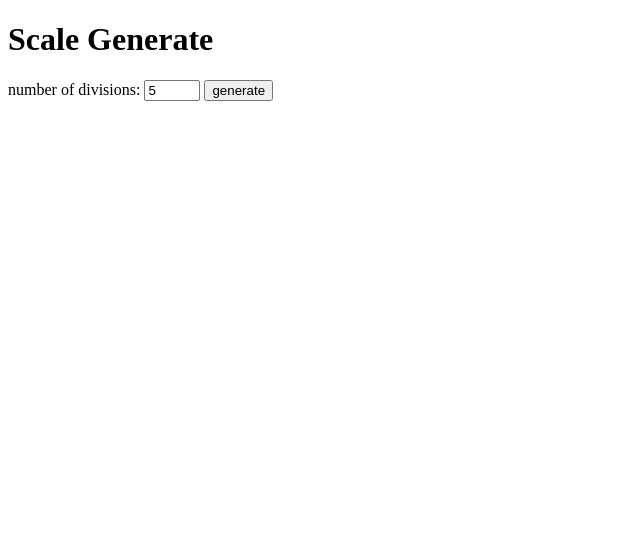
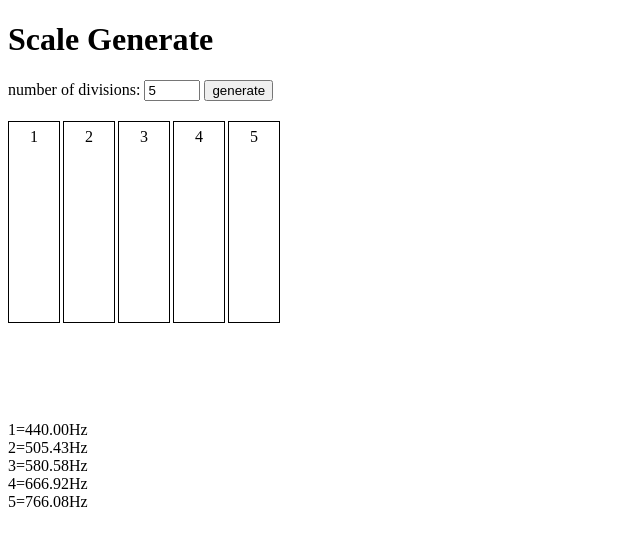
Before and after one commit to LamoNagasaka/microtone_block, a plain HTML site: page index.html in a window 1280 px wide. Shown: the whole page, without its empty margins (0-640 px from the left). Drawn offline with Linux system fonts and the light colour scheme.

Commit message:
Update index.html

```diff
--- a/index.html
+++ b/index.html
@@ -38,6 +38,6 @@
     <div id="keyboard-container"></div>
     <div id="frequencies"></div>
 
-    <script src="script_block.js"></script>
+    <script src="script_simple_block.js"></script>
 </body>
 </html>
```
